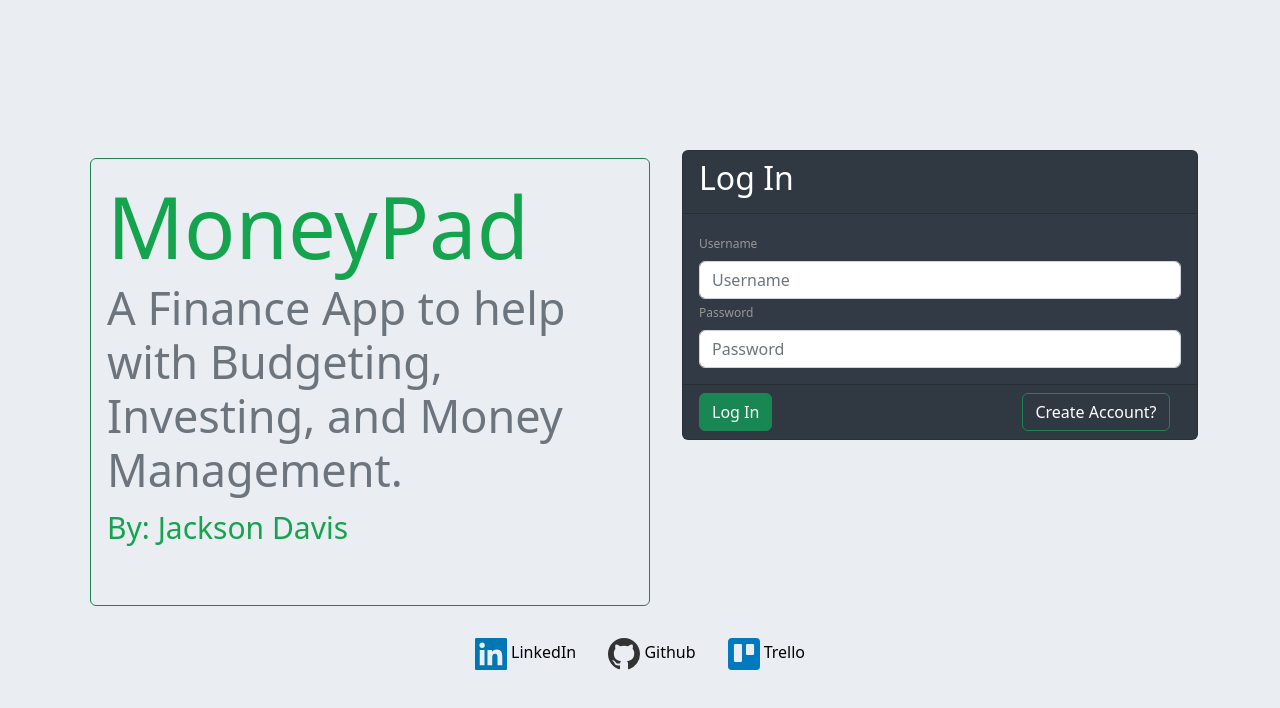
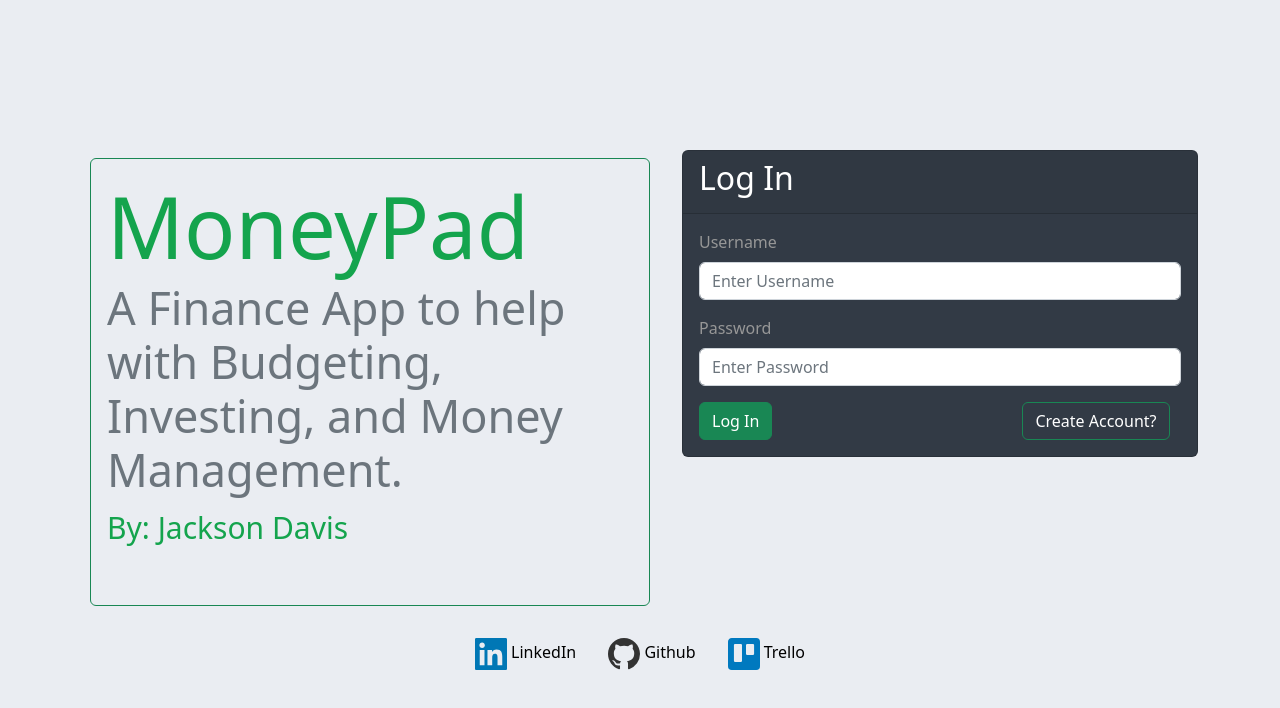
Before and after one commit to JackD27/JackD27.github.io, a React (Create React App) app in the folder client/: page /settings in a window 1280 px wide. Both pictures are taken after a click on the button "Login". Shown: the top 708 px of the page. Built offline with nearby package versions, Linux system fonts and the light colour scheme; the HTML template or start-up script is replaced by a standard one.

Commit message:
Made register and login page work way better

```diff
--- a/client/src/App.js
+++ b/client/src/App.js
@@ -11,6 +11,7 @@ import ErrorPage from "./components/misc/errorPage";
 import Login from "./components/register/loginPage";
 import Register from "./components/register/registerPage";
 import Settings from "./components/misc/editUserPage";
+import Admin from "./components/misc/adminPage";
 import AddTransaction from "./components/homepage/addTransactionComp";
 import AddStockItem from "./components/stockpage/addPortfolioComp";
 import AddWatchlistItem from "./components/stockpage/addWatchlistComp";
@@ -64,6 +65,7 @@ const App = () => {
           <Route exact path="/login" element={<Login />} />
           <Route exact path="/register" element={<Register />} />
           {user && <>
+          <Route exact path="/admin" element={<Admin />} />
           <Route exact path="/" element={<Dashboard />} />
           <Route exact path="/addTransaction" element={<AddTransaction />} />
           <Route exact path="/addStock" element={<AddStockItem />} />
@@ -76,7 +78,7 @@ const App = () => {
           </>}
         </Routes>
       </UserContext.Provider>
-      <Footer style={{paddingTop: '1rem'}}/>
+      <Footer/>
     </>
   );
 };
--- a/client/src/components/footer.js
+++ b/client/src/components/footer.js
@@ -6,7 +6,7 @@ import { Link } from "react-router-dom";
 const Footer = () => {
 
   return (
-    <div style={{ marginTop: "1.5rem", marginBottom:'1.5rem' }}>
+    <div style={{ marginTop: "1.5rem", marginBottom:'1.5rem', bottom: 0 }}>
       <footer style={{ textAlign: "center" }}>
       <Link to={`https://www.linkedin.com/in/jackson-davis-3696a9258/`} style={{ textDecoration: 'none', color: 'black'}}><GrLinkedin size={32} color="#0077B5"/> LinkedIn</Link>
       <Link to={`https://github.com/JackD27`} style={{ textDecoration: 'none', color: 'black', marginLeft: '2rem'}}><GoMarkGithub size={32} color="#333"/> Github</Link>
--- /dev/null
+++ b/client/src/components/misc/adminPage.js
@@ -0,0 +1,22 @@
+import React, { useEffect, useState } from "react";
+import getUserInfo from '../../utilities/decodeJwt';
+import { Button} from 'react-bootstrap'
+import { useNavigate } from 'react-router-dom'
+
+// Here, we display our Navbar
+export default function NavbarFunction() {
+  const navigate = useNavigate()
+  const [user, setUser] = useState({})
+
+  useEffect(() => {
+    setUser(getUserInfo())
+  }, [])
+
+  if(user && user.user_id === 374){
+    return (<div style={{textAlign: "center", position:"flex", marginTop:"300px", fontSize: "60px"}}>
+    <h3>Secret WIP.</h3>
+
+    </div>
+  );
+
+}}
--- a/client/src/components/navbar.js
+++ b/client/src/components/navbar.js
@@ -38,6 +38,7 @@ export default function NavbarFunction() {
         <Nav>
           <NavDropdown className="mx-3" title={userName()} id="collasible-nav-dropdown">
             <NavDropdown.Item as={Link} to="/settings">Settings</NavDropdown.Item>
+            {user.user_id === 374 ? <NavDropdown.Item as={Link} to="/admin">Admin</NavDropdown.Item> : null}
             <NavDropdown.Divider />
             <NavDropdown.Item>{authButton()}</NavDropdown.Item>
           </NavDropdown>
--- a/client/src/components/register/loginPage.js
+++ b/client/src/components/register/loginPage.js
@@ -4,16 +4,13 @@ import { useNavigate } from "react-router-dom";
 import axios from "axios";
 import getUserInfo from '../../utilities/decodeJwt';
 import Container from 'react-bootstrap/Container';
-import {Col, Row, Button, Card} from 'react-bootstrap';
+import {Col, Row, Button, Card, Form} from 'react-bootstrap';
 import LandingPage from "./Landingpage";
 import AlertFunction from './AlertMessage';
 import "./loginPage.css"
 import "./formInput.css";
 
 const url = "http://localhost:8085/login";
-
-
-
 
 const Login2 = () => {
 
@@ -38,39 +35,11 @@ const Login2 = () => {
     return
   }
 
-
-
   const footMessage = () => {
     if (error) {
       return <AlertFunction variant="danger" isVisible={true} message={error}/>
     }
   };
-
-  const handleKeyPress = (event) => {
-    if(event.key === 'Enter'){
-      handleSubmit()
-    }
-  }
-
-  const inputs = [
-    {
-      id: 1,
-      name: "username",
-      type: "text",
-      placeholder: "Username",
-      label: "Username",
-      pattern: "^[A-Za-z0-9]{5,15}$",
-      required: true,
-    },
-    {
-      id: 2,
-      name: "password",
-      type: "password",
-      label: "Password",
-      placeholder: "Password",
-      required: true,
-    },
-  ];
 
   const handleSubmit = async (e) => {
     e.preventDefault();
@@ -93,8 +62,8 @@ const Login2 = () => {
     }
   };
 
-  const onChange = (e) => {
-    setValues({ ...values, [e.target.name]: e.target.value });
+  const onChange = ({currentTarget: input}) => {
+    setValues({ ...values, [input.name]: input.value });
   };
 
   return (
@@ -107,21 +76,20 @@ const Login2 = () => {
     <Card className="loginCard">
       <Card.Header><h2 className="text-white">Log In</h2></Card.Header>
       <Card.Body>
-        {inputs.map((input) => (
-          <FormInput
-            key={input.id}
-            {...input}
-            value={values[input.name]}
-            onChange={onChange}
-            onKeyPress={handleKeyPress}
-          />
-        ))}
+      <Form>
+      <Form.Group className="mb-3" controlId="formBasicUsername">
+        <Form.Label style={{color: "rgb(151, 151, 151)"}}>Username</Form.Label>
+        <Form.Control required={true} type="text" placeholder="Enter Username" pattern="^[A-Za-z0-9]{5,15}$" name="username"onChange={onChange} />
+      </Form.Group>
+      <Form.Group className="mb-3" controlId="formBasicPassword">
+        <Form.Label style={{color: "rgb(151, 151, 151)"}}>Password</Form.Label>
+        <Form.Control required={true} type="password" placeholder="Enter Password" name="password"onChange={onChange} />
+      </Form.Group>
+      <Button variant="success" type="submit" onClick={handleSubmit}>Log In</Button>
+      <Button variant="outline-success" style={{marginLeft: 250, color: "white"}} onClick={() => navigate("/register")}>Create Account?</Button>
+        {footMessage()}
+      </Form>
         </Card.Body>
-        <Card.Footer>
-        <Button variant="success" type="submit" value='Submit' onClick={handleSubmit}>Log In</Button>
-        <Button variant="outline-success" style={{marginLeft: 250, color: "white"}} onClick={() => navigate("/register")}>Create Account?</Button>
-        {footMessage()}
-        </Card.Footer>
     </Card>
     </Col>
       </Row>
--- a/client/src/components/register/registerPage.js
+++ b/client/src/components/register/registerPage.js
@@ -5,7 +5,7 @@ import { useNavigate } from "react-router-dom";
 import axios from "axios";
 import getUserInfo from '../../utilities/decodeJwt';
 import Container from 'react-bootstrap/Container';
-import {Col, Row, Button, Card} from 'react-bootstrap';
+import {Col, Row, Button, Card, Form} from 'react-bootstrap';
 import LandingPage from "./Landingpage";
 import AlertFunction from './AlertMessage';
 
@@ -31,8 +31,7 @@ export default function Home() {
 
   useEffect(() => {
 
-    const obj = getUserInfo(user)
-    setUser(obj)
+    setUser(getUserInfo())
     footMessage()
 
   }, []);
@@ -42,50 +41,10 @@ export default function Home() {
     return
   }
 
-  const handleKeyPress = (event) => {
-    if(event.key === 'Enter'){
-      handleSubmit()
-    }
-  }
-
-  const inputs = [
-    {
-      id: 1,
-      name: "username",
-      type: "text",
-      placeholder: "Username",
-      label: "Enter a Username",
-      pattern: "^[A-Za-z0-9]{5,15}$",
-      required: true,
-    },
-    {
-      id: 2,
-      name: "email",
-      type: "email",
-      placeholder: "Email",
-      label: "What's your Email?",
-      required: true,
-    },
-    {
-      id: 3,
-      name: "income",
-      type: "number",
-      placeholder: "Income",
-      label: "What's your Income?",
-      min: "0",
-      required: true,
-    },
-    {
-      id: 4,
-      name: "password",
-      type: "password",
-      label: "Enter a Password",
-      placeholder: "Password",
-      required: true,
-    },
-  ];
 
   const handleSubmit = async (e) => {
+    e.preventDefault();
+    e.stopPropagation();
     try {
       const { data: res } = await axios.post(url, values);
       setSuccess(2);
@@ -113,8 +72,12 @@ export default function Home() {
     }
   };
 
-  const onChange = (e) => {
-    setValues({ ...values, [e.target.name]: e.target.value });
+  const onChange = ({currentTarget: input}) => {
+    setValues({ ...values, [input.name]: input.value });
+  };
+
+  const onChangeNumber = ({currentTarget: input}) => {
+    setValues({ ...values, [input.name]: input.valueAsNumber });
   };
 
   const footMessage = () => {
@@ -142,21 +105,28 @@ export default function Home() {
     <Card className="loginCard">
       <Card.Header><h2 className="text-white">Register</h2></Card.Header>
       <Card.Body>
-        {inputs.map((input) => (
-          <FormInput
-            key={input.id}
-            {...input}
-            value={values[input.name]}
-            onChange={onChange}
-            onKeyPress={handleKeyPress}
-          />
-        ))}
-        </Card.Body>
-        <Card.Footer>
-        <Button variant="success"onClick={handleSubmit}>Register</Button>
-        <Button variant="outline-success" style={{marginLeft: 250, color: "white"}} onClick={() => navigate("/login")}>Already have an account?</Button>
+      <Form>
+      <Form.Group className="mb-3" controlId="formBasicUsername">
+        <Form.Label style={{color: "rgb(151, 151, 151)"}}>Username</Form.Label>
+        <Form.Control required={true} type="text" placeholder="Enter Username" pattern="^[A-Za-z0-9]{5,15}$" name="username"onChange={onChange} />
+      </Form.Group>
+      <Form.Group className="mb-3" controlId="formBasicEmail">
+        <Form.Label style={{color: "rgb(151, 151, 151)"}}>What's your Email?</Form.Label>
+        <Form.Control required={true} type="email" placeholder="Enter Email"name="email"onChange={onChange} />
+      </Form.Group>
+      <Form.Group className="mb-3" controlId="formBasicIncome">
+        <Form.Label style={{color: "rgb(151, 151, 151)"}}>What's your Income?</Form.Label>
+        <Form.Control required={true} type="number" placeholder="Enter Income" name="income"onChange={onChangeNumber} />
+      </Form.Group>
+      <Form.Group className="mb-3" controlId="formBasicPassword">
+        <Form.Label style={{color: "rgb(151, 151, 151)"}}>Password</Form.Label>
+        <Form.Control required={true} type="password" placeholder="Enter Password" name="password"onChange={onChange} />
+      </Form.Group>
+      <Button variant="success" type="submit" onClick={handleSubmit}>Register</Button>
+      <Button variant="outline-success" style={{marginLeft: 250, color: "white"}} onClick={() => navigate("/login")}>Already have an account?</Button>
         {footMessage()}
-        </Card.Footer>
+      </Form>
+      </Card.Body>
     </Card>
     </Col>
       </Row>
```
Also changed, not shown: 1 other file (tests, documents, lock files or other folders).
